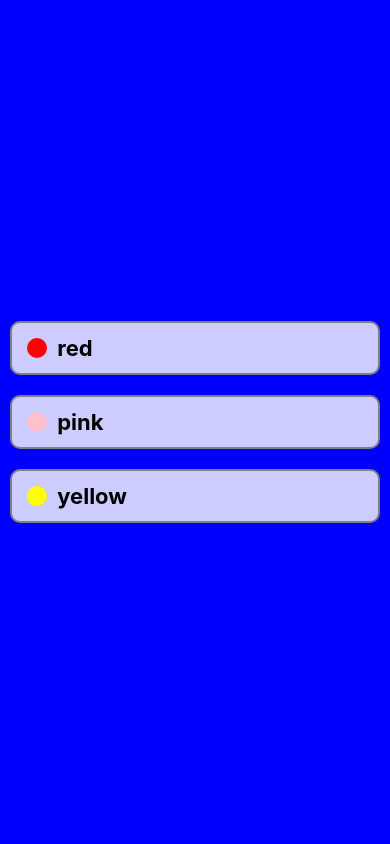
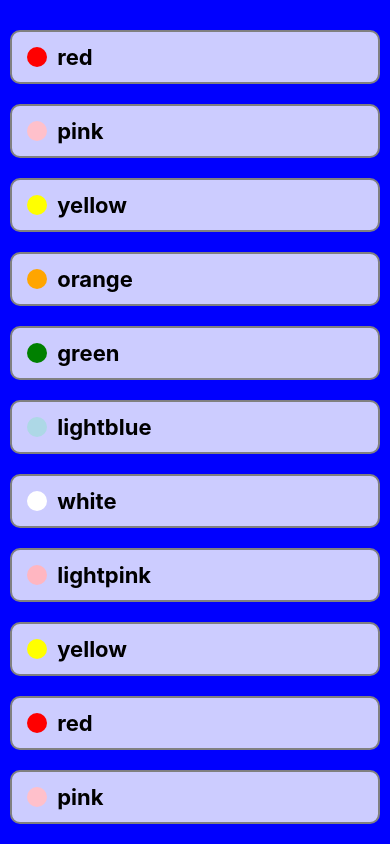
Before and after one commit to KatyDeng17/AwesomeProject, a React Native app: screen / in a window 390 px wide. Built offline with nearby package versions, Linux system fonts and the light colour scheme.

Commit message:
adding the Scolling to the app

```diff
--- a/App.js
+++ b/App.js
@@ -5,7 +5,8 @@ import {
   View,
   StatusBar,
   StyleSheet,
- } from 'react-native';
+  ScrollView
+        } from 'react-native';
 
 import ColorButton from './components/ColorButton';
 
@@ -28,11 +29,20 @@ export default class App extends Component {
 
     const {backgroundColor} = this.state;   //destructoring
     return (
-      <View style = { [ styles.container, { backgroundColor } ] }>
+      <ScrollView style = { [ styles.container, { backgroundColor } ] }>
          < ColorButton backgroundColor = 'red' onSelect ={this.changeColor}/>
          < ColorButton backgroundColor = 'pink' onSelect ={this.changeColor}/>
          < ColorButton backgroundColor = 'yellow' onSelect ={this.changeColor}/>
-      </View>
+         < ColorButton backgroundColor = 'orange' onSelect ={this.changeColor}/>
+         < ColorButton backgroundColor = 'green' onSelect ={this.changeColor}/>
+         < ColorButton backgroundColor = 'lightblue' onSelect ={this.changeColor}/>
+         < ColorButton backgroundColor = 'white' onSelect ={this.changeColor}/>
+         < ColorButton backgroundColor = 'lightpink' onSelect ={this.changeColor}/>
+         < ColorButton backgroundColor = 'yellow' onSelect ={this.changeColor}/>
+         < ColorButton backgroundColor = 'red' onSelect ={this.changeColor}/>
+         < ColorButton backgroundColor = 'pink' onSelect ={this.changeColor}/>
+         < ColorButton backgroundColor = 'yellow' onSelect ={this.changeColor}/>
+      </ScrollView>
     );
   }
 }
@@ -42,9 +52,10 @@ const styles = StyleSheet.create({
 
   container:{
     flex: 1,
-    alignItems: 'center',
-    backgroundColor:'#DDD',
-    justifyContent: 'center'
+    paddingTop: 20
+    // alignItems: 'center',
+    // backgroundColor:'#DDD',
+    // justifyContent: 'center'
   }
 })
 
```
